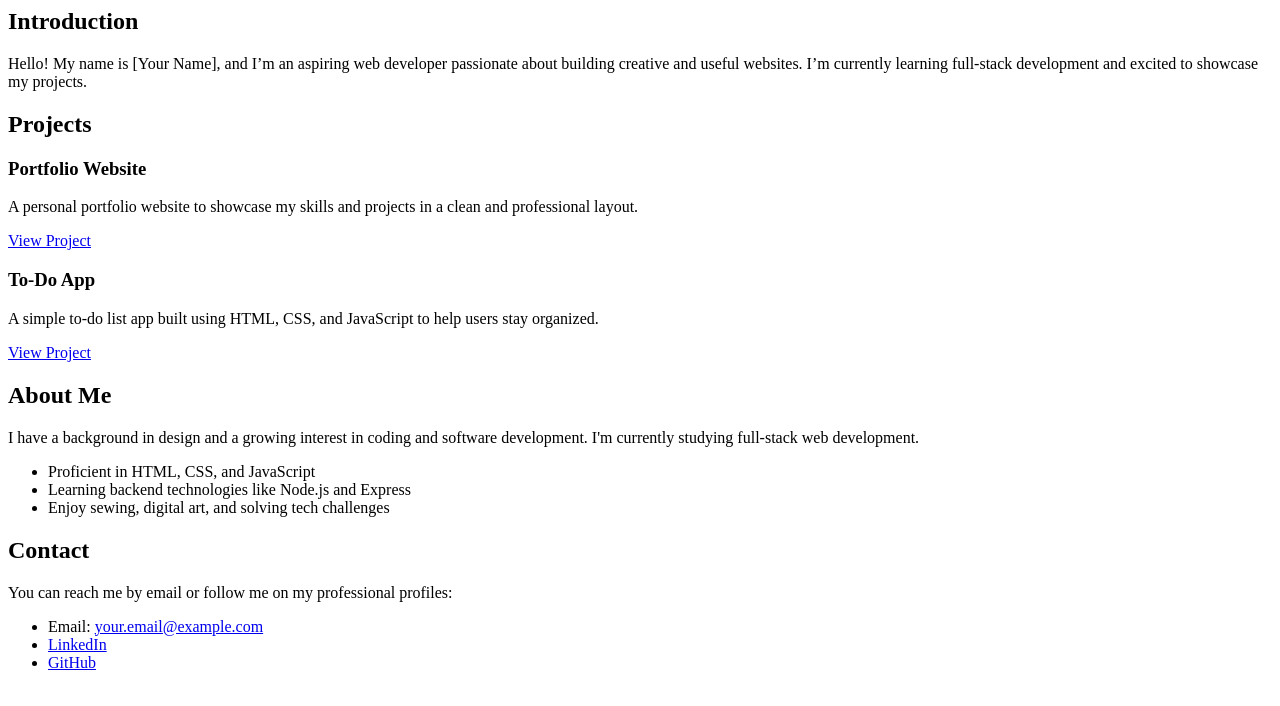
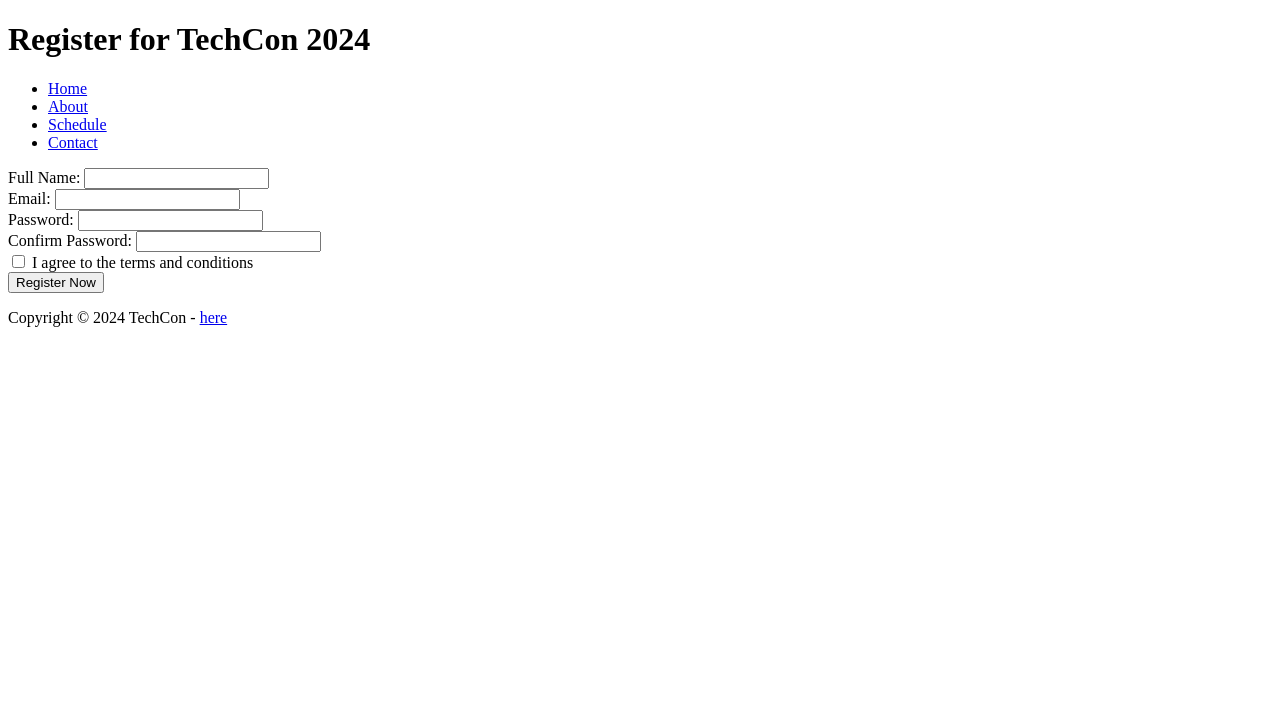
Before and after one commit to mihretkee/TechCon_HTML, a plain HTML site: page techcon_website/register.html in a window 1280 px wide. Drawn offline with Linux system fonts and the light colour scheme.

Commit message:
create the register page

```diff
--- a/techcon_website/register.html
+++ b/techcon_website/register.html
@@ -1,47 +1,49 @@
-<!-- Introduction Section -->
- <header>
-<section id="introduction">
-  <h2>Introduction</h2>
-  <p>Hello! My name is [Your Name], and I’m an aspiring web developer passionate about building creative and useful websites. I’m currently learning full-stack development and excited to showcase my projects.</p>
-</section>
-</header>
+<!DOCTYPE html>
+<html lang="en">
+<head>
+  <meta charset="UTF-8">
+  <title>Register</title>
+</head>
+<body>
 
-<!-- Projects Section -->
-<section id="projects">
-  <h2>Projects</h2>
+  <header>
+    <h1>Register for TechCon 2024</h1>
+    <nav>
+      <ul>
+        <li><a href="index.html">Home</a></li>
+        <li><a href="about.html">About</a></li>
+        <li><a href="schedule.html">Schedule</a></li>
+        <li><a href="contact.html">Contact</a></li>
+      </ul>
+    </nav>
+  </header>
 
-  <article class="project">
-    <h3>Portfolio Website</h3>
-    <p>A personal portfolio website to showcase my skills and projects in a clean and professional layout.</p>
-    <a href="https://your-portfolio-link.com" target="_blank">View Project</a>
-  </article>
+  <main>
+    <form action="#" method="post">
+      <label for="name">Full Name:</label>
+      <input type="text" id="name" name="name" required><br>
 
-  <article class="project">
-    <h3>To-Do App</h3>
-    <p>A simple to-do list app built using HTML, CSS, and JavaScript to help users stay organized.</p>
-    <a href="https://your-todo-app-link.com" target="_blank">View Project</a>
-  </article>
+      <label for="email">Email:</label>
+      <input type="email" id="email" name="email" required><br>
 
-</section>
+      <label for="password">Password:</label>
+      <input type="password" id="password" name="password" required><br>
 
-<!-- About Me Section -->
-<section id="about">
-  <h2>About Me</h2>
-  <p>I have a background in design and a growing interest in coding and software development. I'm currently studying full-stack web development.</p>
-  <ul>
-    <li>Proficient in HTML, CSS, and JavaScript</li>
-    <li>Learning backend technologies like Node.js and Express</li>
-    <li>Enjoy sewing, digital art, and solving tech challenges</li>
-  </ul>
-</section>
+      <label for="confirm-password">Confirm Password:</label>
+      <input type="password" id="confirm-password" name="confirm-password" required><br>
 
-<!-- Contact Section -->
-<section id="contact">
-  <h2>Contact</h2>
-  <p>You can reach me by email or follow me on my professional profiles:</p>
-  <ul>
-    <li>Email: <a href="mailto:your.email@example.com">your.email@example.com</a></li>
-    <li><a href="https://www.linkedin.com/in/yourprofile" target="_blank">LinkedIn</a></li>
-    <li><a href="https://github.com/yourgithub" target="_blank">GitHub</a></li>
-  </ul>
-</section>
+      <label>
+        <input type="checkbox" name="terms" required>
+        I agree to the terms and conditions
+      </label><br>
+
+      <button type="submit">Register Now</button>
+    </form>
+  </main>
+
+  <footer>
+    <p>Copyright © 2024 TechCon - <a href="https://example.com" target="_blank">here</a></p>
+  </footer>
+
+</body>
+</html>
```
